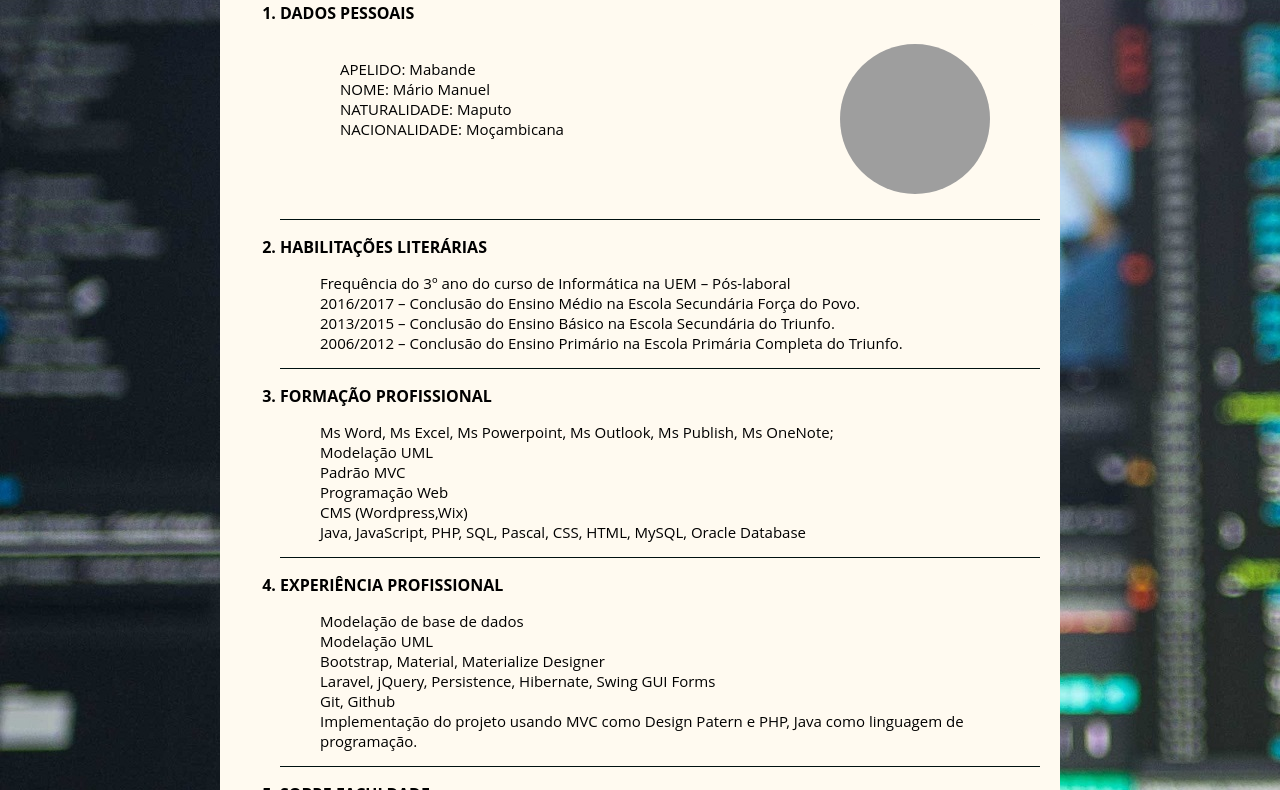
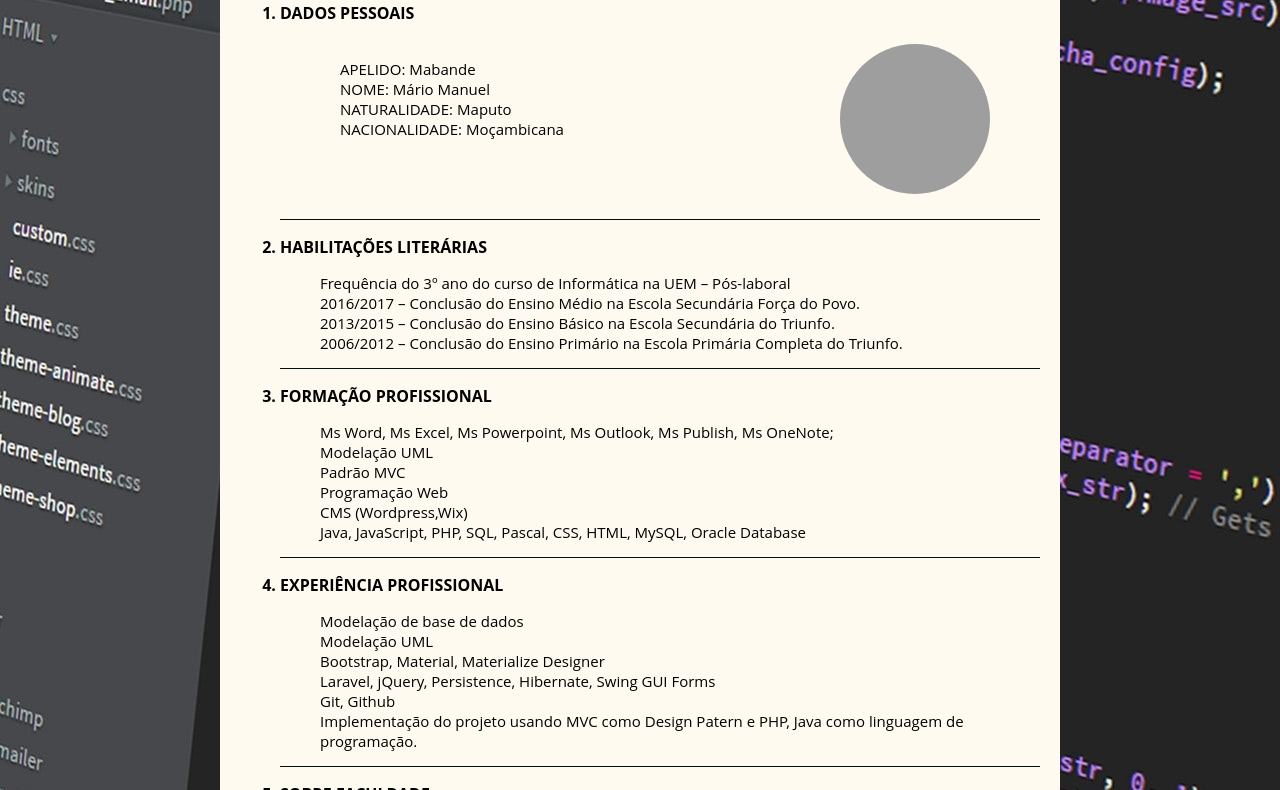
Before and after one commit to mariomthree/mariomthree.github.io, a plain HTML site: page index.html in a window 1280 px wide. Shown: the part 88-878 px from the top of the page. Drawn offline with Linux system fonts and the light colour scheme; grey boxes are pictures that could not be loaded.

Commit message:
Update style.css

```diff
--- a/css/style.css
+++ b/css/style.css
@@ -1,6 +1,6 @@
 body{
 	font-family: 'Open Sans';
-	background-image: url('../images/img_01.jpg');
+	background-image: url('../images/img_02.jpg');
 
 
 }
```
